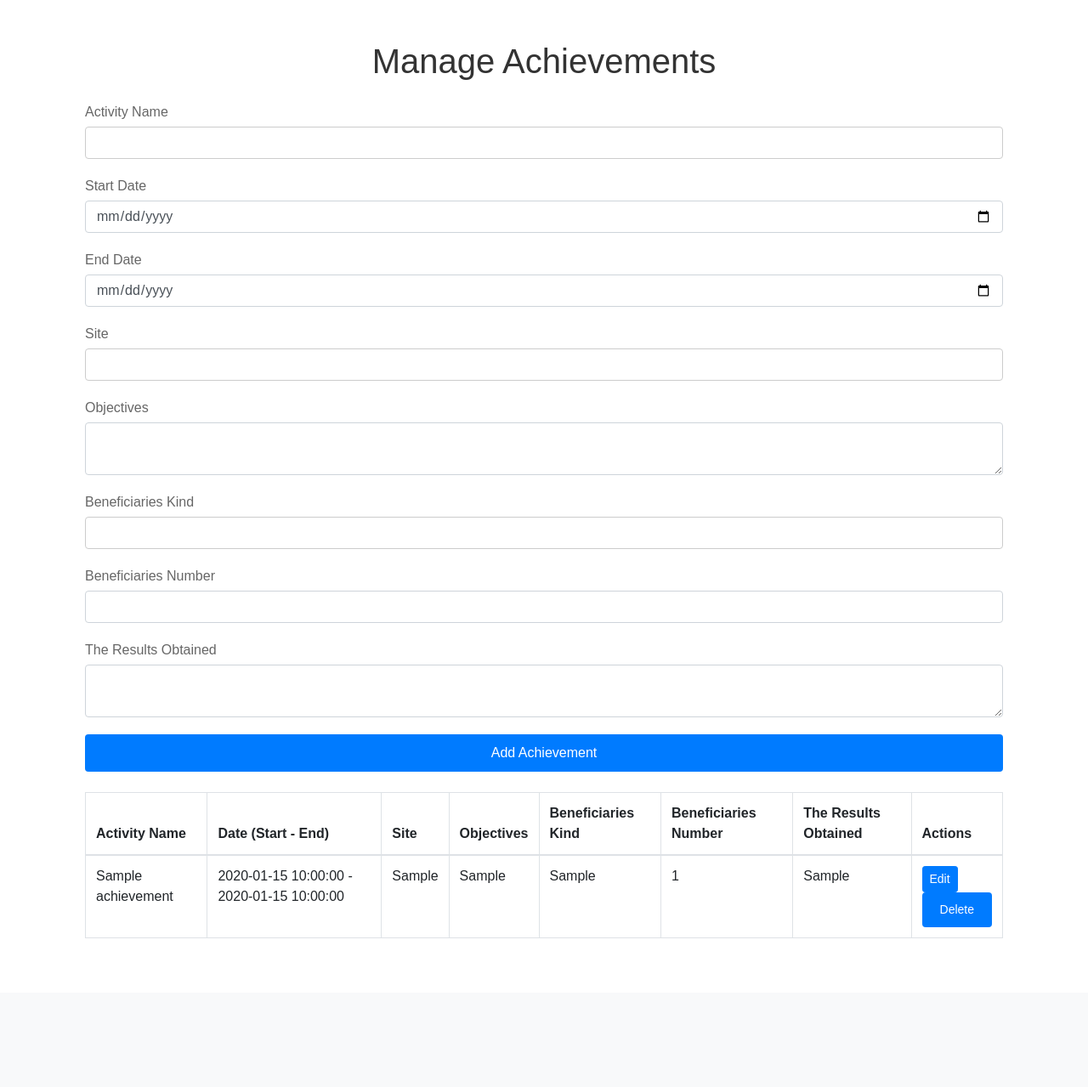
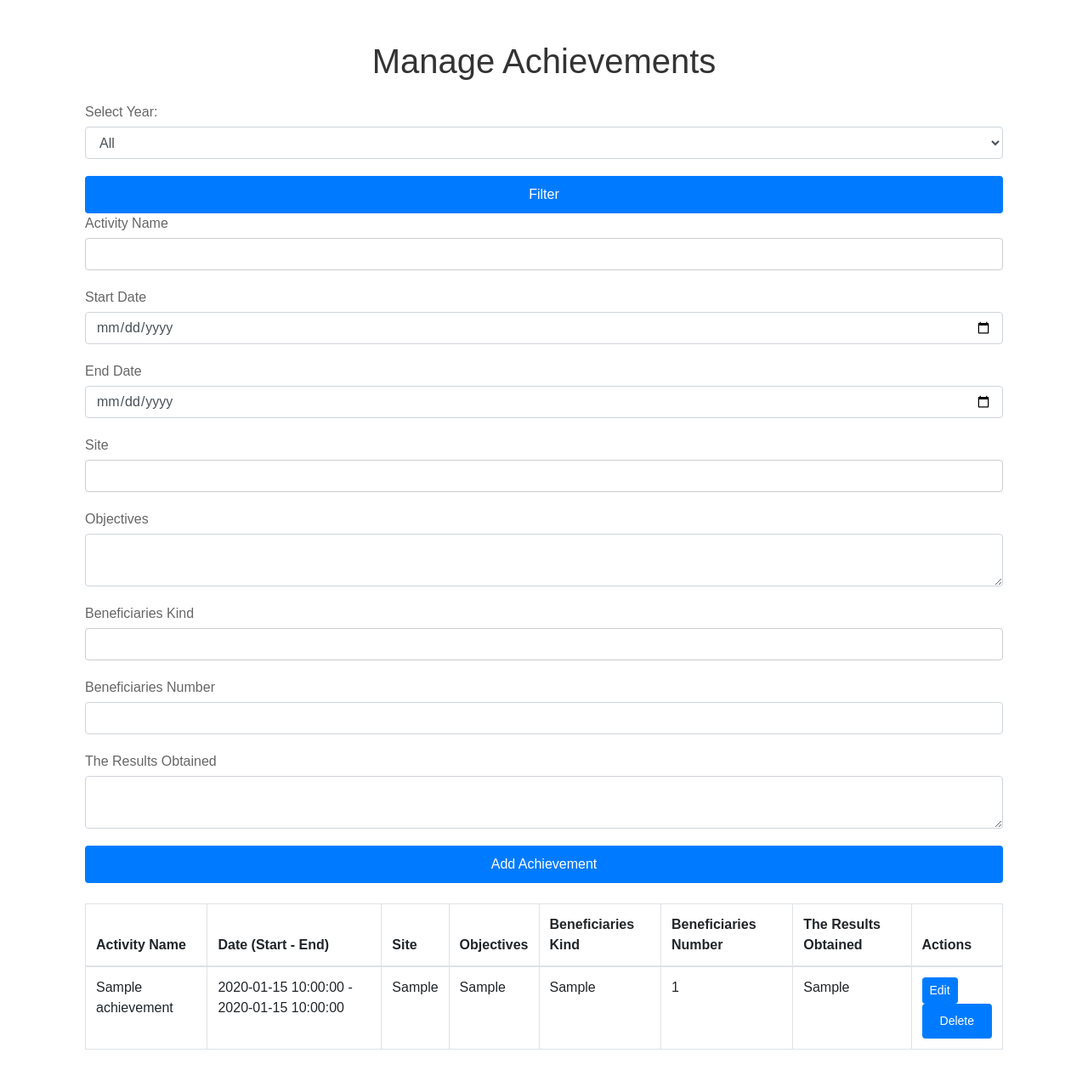
Before and after one commit to vapeasnl/appweb, a Flask app: template association/association_v1/app/templates/manage_achievements.html in a window 1280 px wide. Shown: the part 56-1335 px from the top of the page at 85% size. Before the commit the page ends 1160 px from the top, so only its background shows below. Run offline with Flask 3, Linux system fonts and the light colour scheme; tables that the repository leaves empty hold one stand-in row (values such as "Sample post"); the template is opened without the code that fills it: values that come from a table or form of the project are taken from there, most other values are stand-ins (such as "Sample title", 1, 10 or a date in 2020); some libraries are stand-ins or nearby versions.

Commit message:
Update manage_achievements.html

```diff
--- a/association/association_v1/app/templates/manage_achievements.html
+++ b/association/association_v1/app/templates/manage_achievements.html
@@ -3,6 +3,18 @@
 {% block content %}
 <div class="container my-5">
     <h1 class="mb-4">Manage Achievements</h1>
+     <form method="post" action="{{ url_for('main.achievements') }}">
+        <div class="form-group">
+            <label for="year">Select Year:</label>
+            <select class="form-control" id="year" name="year">
+                <option value="">All</option>
+                {% for year in years %}
+                    <option value="{{ year }}">{{ year }}</option>
+                {% endfor %}
+            </select>
+        </div>
+        <button type="submit" class="btn btn-primary">Filter</button>
+    </form>
     <form method="post" action="{{ url_for('admin.create_achievement') }}">
         <div class="form-group">
             <label for="name">Activity Name</label>
```
